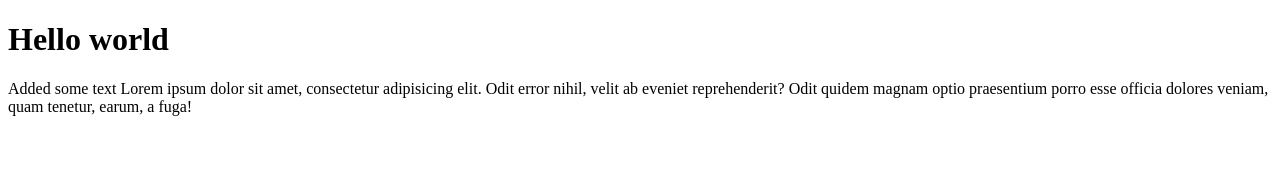
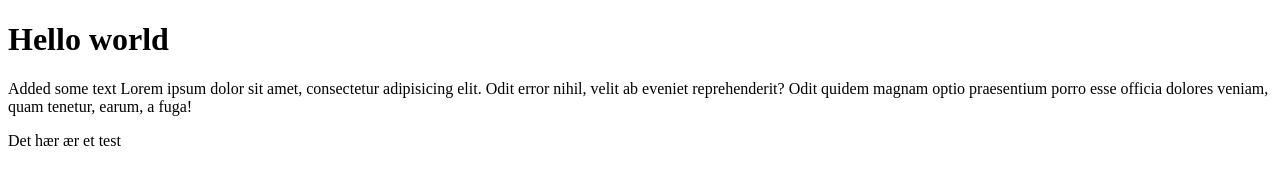
Before and after one commit to Shumailakayani06/Test, a plain HTML site: page index.html in a window 1280 px wide. Drawn offline with Linux system fonts and the light colour scheme.

Commit message:
added a paragraph

```diff
--- a/index.html
+++ b/index.html
@@ -8,5 +8,6 @@
 <body>
     <h1>Hello world</h1>
     <p>Added some text Lorem ipsum dolor sit amet, consectetur adipisicing elit. Odit error nihil, velit ab eveniet reprehenderit? Odit quidem magnam optio praesentium porro esse officia dolores veniam, quam tenetur, earum, a fuga!</p>
+    <p>Det hær ær et test</p>
 </body>
 </html>
```
